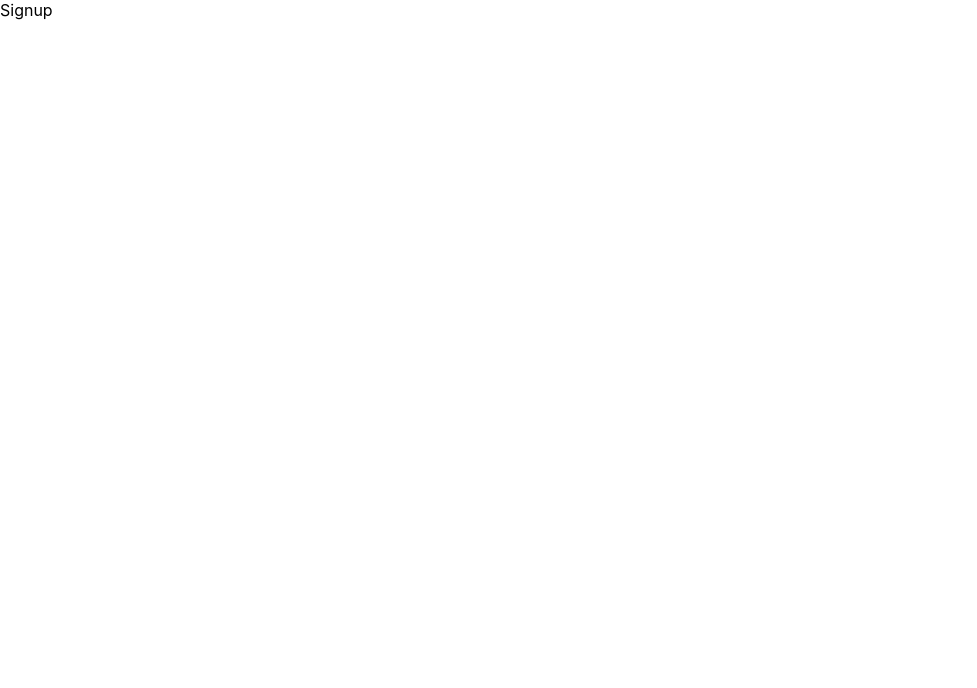
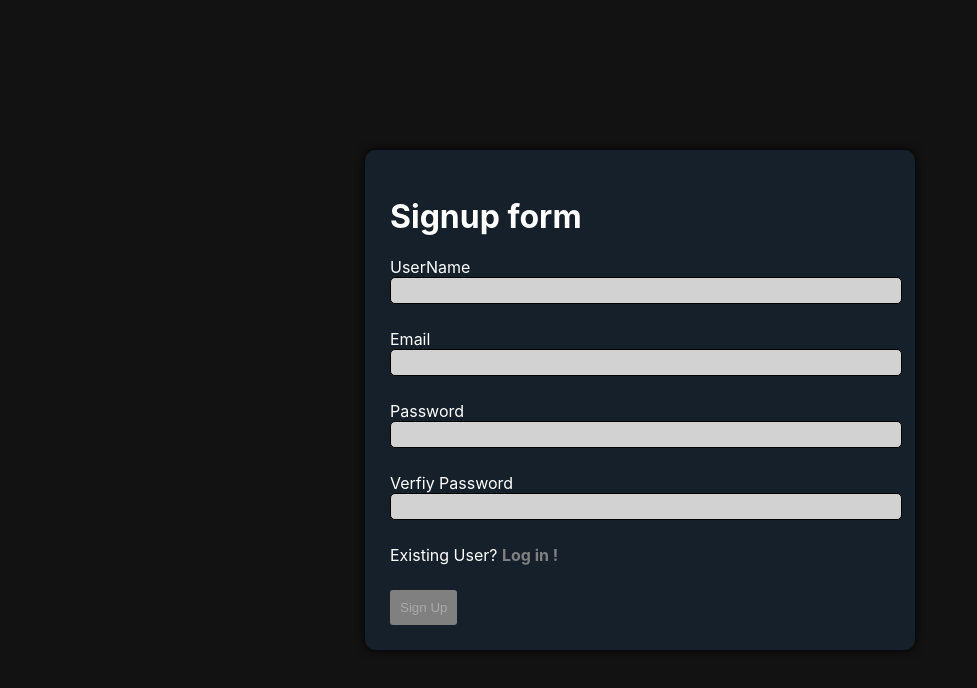
Before and after one commit to InosRahul/miscord, a React (Create React App) app: page /signup in a window 1280 px wide. Shown: the top 688 px of the page, without its empty margins (0-977 px from the left). Built offline with nearby package versions, Linux system fonts and the light colour scheme.

Commit message:
added: Formik and validation schema for formik

```diff
--- a/src/components/App/App.jsx
+++ b/src/components/App/App.jsx
@@ -3,10 +3,12 @@ import { Route, Switch } from 'react-router-dom';
 
 export const App = () => {
   return (
-    <Switch>
-      <Route path="/" exact component={Chat}></Route>
-      <Route path="/login" component={Login}></Route>
-      <Route path="/signup" component={Signup}></Route>
-    </Switch>
+    <div className="app">
+      <Switch>
+        <Route path="/" exact component={Chat}></Route>
+        <Route path="/login" component={Login}></Route>
+        <Route path="/signup" component={Signup}></Route>
+      </Switch>
+    </div>
   );
 };
--- a/src/components/Signup/Signup.jsx
+++ b/src/components/Signup/Signup.jsx
@@ -1 +1,54 @@
-export const Signup = () => <>Signup</>;
+import { useState } from 'react';
+import { Form, Formik } from 'formik';
+import { validationSchema, defaultValues } from './signupFormConfig';
+import { FormField } from 'components';
+import { useHistory } from 'react-router-dom';
+export const Signup = () => {
+  const history = useHistory();
+  const [serverError, setServerError] = useState('');
+  const signup = ({ email, userName, password }, { setSubmitting }) => {
+    console.log('values', email, userName, password);
+  };
+  return (
+    <div className="auth-form">
+      <h1>Signup form</h1>
+      <Formik
+        onSubmit={signup}
+        validateOnMount={true}
+        validationSchema={validationSchema}
+        initialValues={defaultValues}
+      >
+        {({ isValid, isSubmitting }) => (
+          <Form>
+            <FormField identifier="userName" label="UserName"></FormField>
+            <FormField
+              identifier="email"
+              label="Email"
+              type="email"
+            ></FormField>
+            <FormField
+              identifier="password"
+              label="Password"
+              type="password"
+            ></FormField>
+            <FormField
+              identifier="verifyPassword"
+              label="Verfiy Password"
+              type="password"
+            ></FormField>
+            <div className="auth-link-container">
+              Existing User?{' '}
+              <span className="auth-link" onClick={() => history.push('login')}>
+                Log in !
+              </span>
+            </div>
+            <button disabled={isSubmitting || !isValid} type="submit">
+              Sign Up
+            </button>
+          </Form>
+        )}
+      </Formik>
+      {!!serverError && <div className="error">{serverError}</div>}
+    </div>
+  );
+};
--- /dev/null
+++ b/src/components/Signup/signupFormConfig.js
@@ -0,0 +1,24 @@
+import * as Yup from 'yup';
+
+export const defaultValues = {
+  email: '',
+  password: '',
+  verifyPassword: '',
+  userName: '',
+};
+
+export const validationSchema = Yup.object().shape({
+  email: Yup.string().email('Invalid Email').required(),
+  password: Yup.string()
+    .required('Required')
+    .min(8, 'Must be atleast 8 characters')
+    .max(15, 'Cannot be more than 15 characters'),
+  verifyPassword: Yup.string()
+    .required('Required')
+    .oneOf([Yup.ref('password'), null], 'Passwords must match'),
+  userName: Yup.string()
+    .required('Required')
+    .min(4, 'Must be atleast 4 character')
+    .max(12, 'Cannot be more than 12 characters')
+    .matches(/^\S*$/, 'No spaces'),
+});
--- a/src/components/index.js
+++ b/src/components/index.js
@@ -2,3 +2,4 @@ export * from './App';
 export * from './Chat';
 export * from './Login';
 export * from './Signup';
+export * from './FormField';
```
